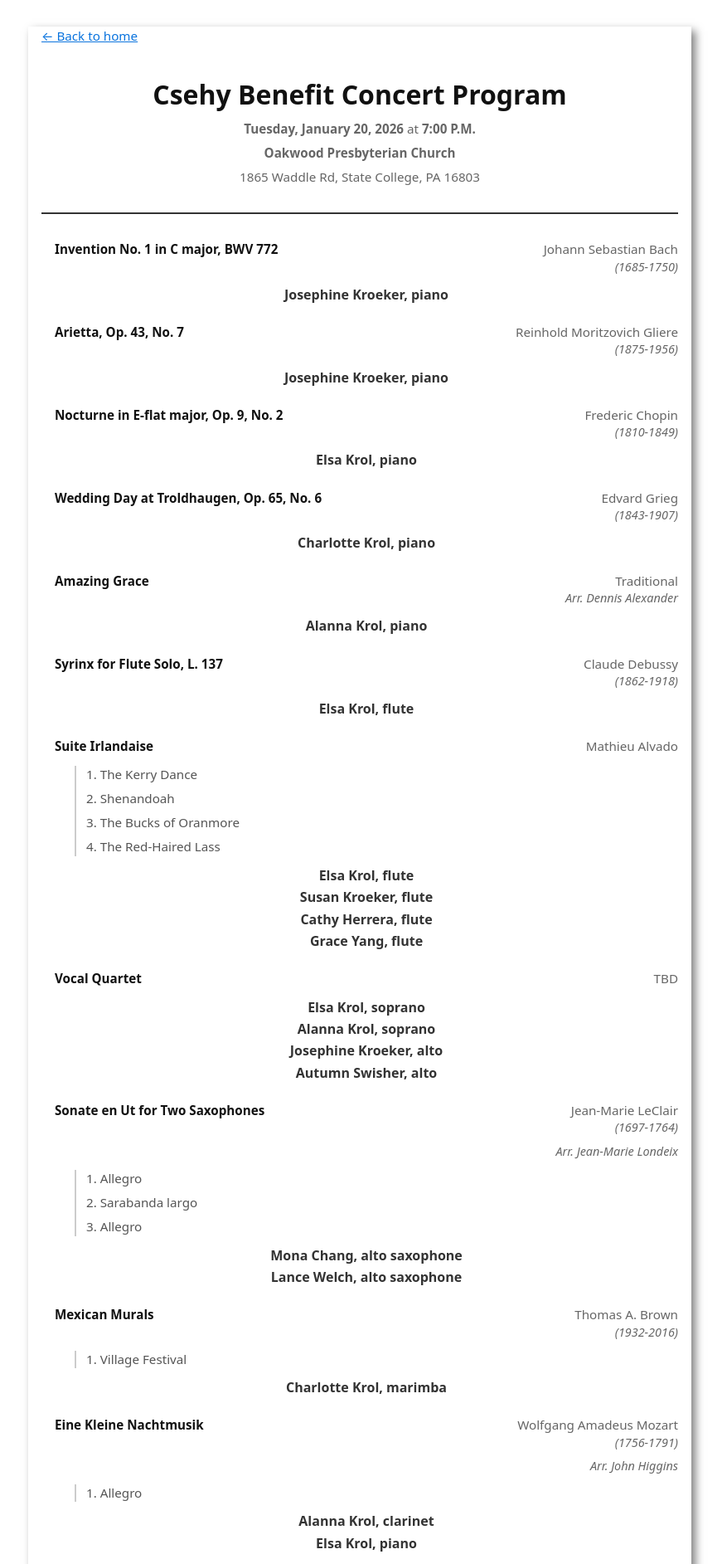
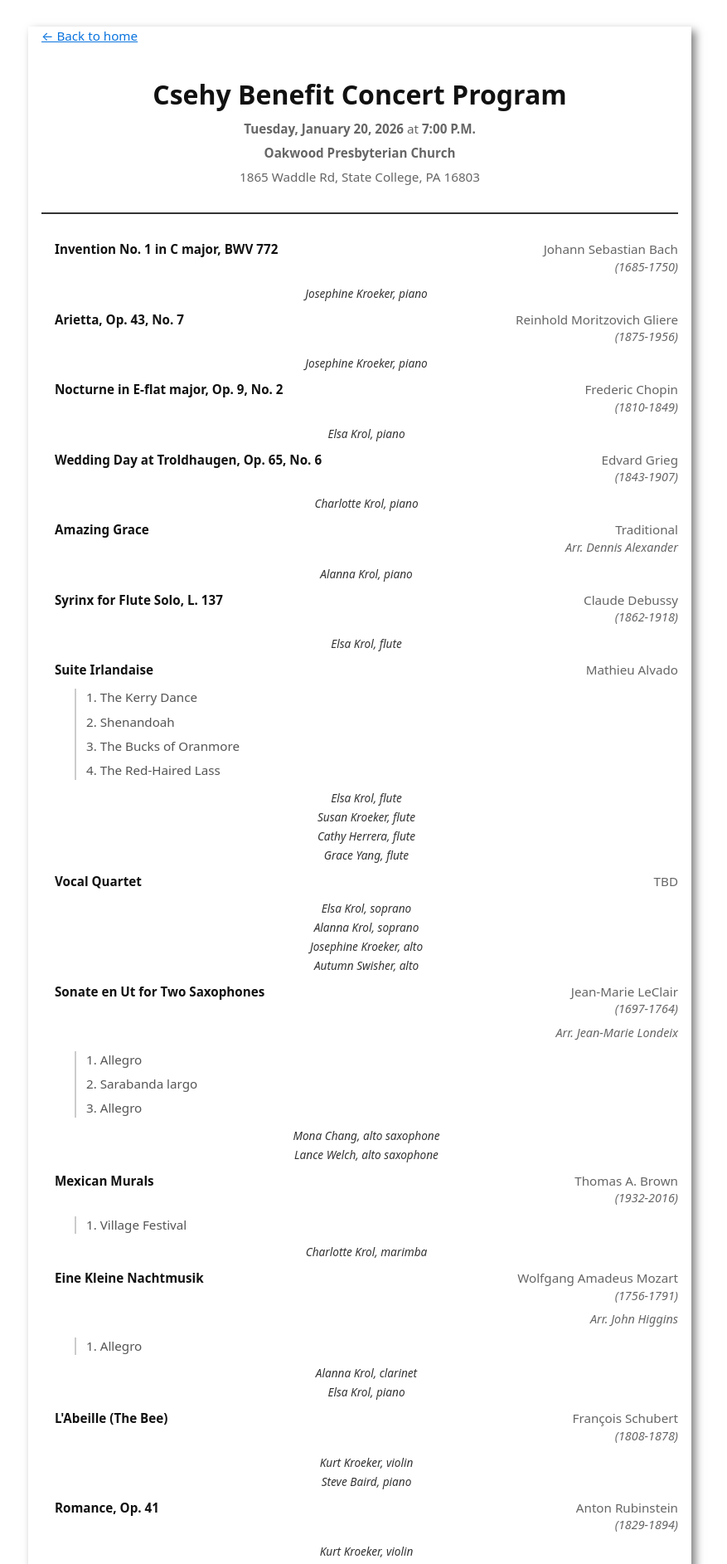
Before and after one commit to KurtKroeker/csehy-fundraising, a Jekyll site: the page built from program.md, in a window 1280 px wide. Shown: the top 1885 px of the page at 83% size, without its empty margins (206-1083 px from the left). Built offline with Jekyll 4.4.1, drawn with Linux system fonts in a browser that asks for light colours.

Commit message:
Comment out styles in program.html
Comment out margin and font-weight styles in program-item.

```diff
--- a/_layouts/program.html
+++ b/_layouts/program.html
@@ -41,7 +41,7 @@
     }
 
     .program-item {
-      margin: 1.5rem 0;
+      /* margin: 1.5rem 0; */
       padding-left: 1rem;
       /* border-left: 3px solid #ddd; */
     }
@@ -92,8 +92,10 @@
 
     .program-item .performers-list li {
       margin: 0.25rem 0;
-      font-weight: 600;
+      /* font-weight: 600; */
       color: #333;
+      font-size: 0.85em;
+      font-style: italic;
     }
 
     .program-item .movements {
```
